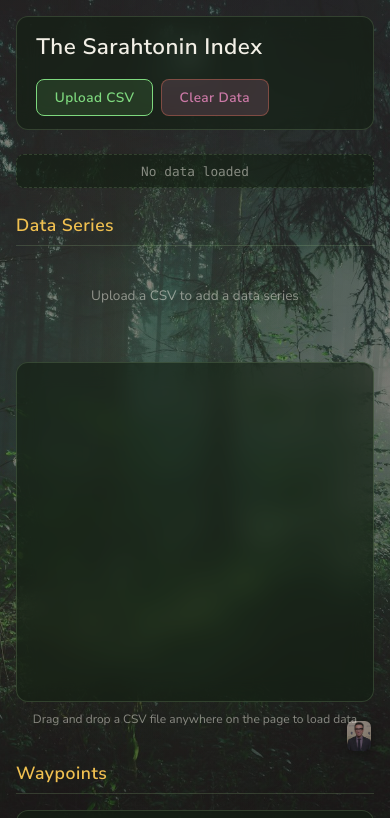
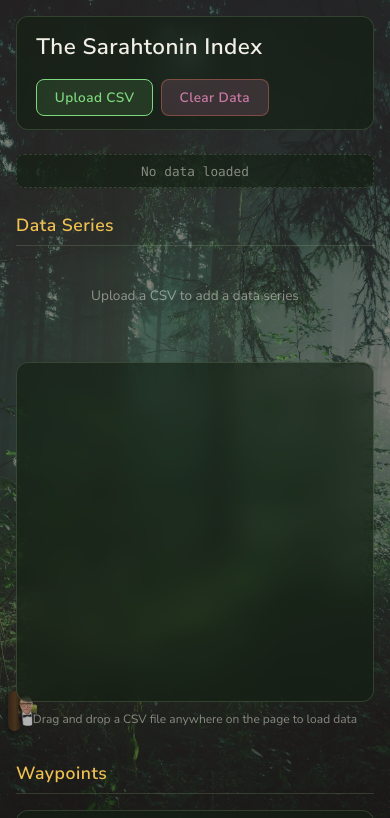
Before and after one commit to sarahjeanneumann/sarahtonin, a website built with Vite: page index.html in a window 390 px wide. Shown: the top 818 px of the page. Built offline with nearby package versions, Linux system fonts and the light colour scheme.

Commit message:
Use fred2 and hide him behind a tree

```diff
--- a/index.html
+++ b/index.html
@@ -10,13 +10,15 @@
     <link href="https://fonts.googleapis.com/css2?family=Nunito+Sans:wght@300;400;600;700&display=swap" rel="stylesheet" />
   </head>
   <body>
-    <img
-      class="forest-fred"
-      src="/fred-armisen.jpg"
-      alt="Tiny Fred Armisen hidden in the forest"
-      loading="lazy"
-      decoding="async"
-    />
+    <div class="forest-fred" aria-hidden="true">
+      <img
+        class="forest-fred-img"
+        src="/fred2.jpg"
+        alt="Tiny Fred Armisen hidden in the forest"
+        loading="lazy"
+        decoding="async"
+      />
+    </div>
     <div id="drop-zone">
       <div id="app">
         <!-- Header -->
--- a/src/style.css
+++ b/src/style.css
@@ -83,15 +83,37 @@ body::before {
 
 .forest-fred {
   position: fixed;
-  right: 7.5vw;
-  bottom: 14vh;
+  left: 6.5vw;
+  bottom: 18vh;
   width: 34px;
-  height: auto;
-  border-radius: 6px;
-  opacity: 0.82;
-  filter: saturate(0.95) contrast(0.95) brightness(0.9) drop-shadow(0 2px 6px rgba(0, 0, 0, 0.45));
+  height: 46px;
   z-index: 0;
   pointer-events: none;
+}
+
+.forest-fred::before {
+  content: '';
+  position: absolute;
+  left: -10px;
+  top: -4px;
+  width: 17px;
+  height: 56px;
+  border-radius: 12px;
+  background:
+    linear-gradient(90deg, rgba(52, 36, 21, 0.95) 0%, rgba(76, 53, 31, 0.95) 55%, rgba(42, 28, 16, 0.92) 100%),
+    repeating-linear-gradient(180deg, rgba(0, 0, 0, 0.08) 0 4px, rgba(255, 255, 255, 0.04) 4px 8px);
+  box-shadow: 0 3px 8px rgba(0, 0, 0, 0.35);
+}
+
+.forest-fred-img {
+  width: 100%;
+  height: 100%;
+  object-fit: cover;
+  object-position: 58% 34%;
+  border-radius: 10px;
+  opacity: 0.78;
+  filter: saturate(0.88) contrast(0.94) brightness(0.9) drop-shadow(0 2px 6px rgba(0, 0, 0, 0.45));
+  clip-path: inset(0 11% 0 12% round 45% 45% 35% 35%);
 }
 
 #drop-zone {
@@ -916,9 +938,16 @@ body::before {
 @media (max-width: 700px) {
   .forest-fred {
     width: 24px;
-    right: 5vw;
-    bottom: 11vh;
-    opacity: 0.7;
+    height: 32px;
+    left: 4vw;
+    bottom: 14vh;
+  }
+
+  .forest-fred::before {
+    left: -8px;
+    top: -3px;
+    width: 13px;
+    height: 40px;
   }
 
   #app {
```
Also changed, not shown: public/fred2.jpg (added).
